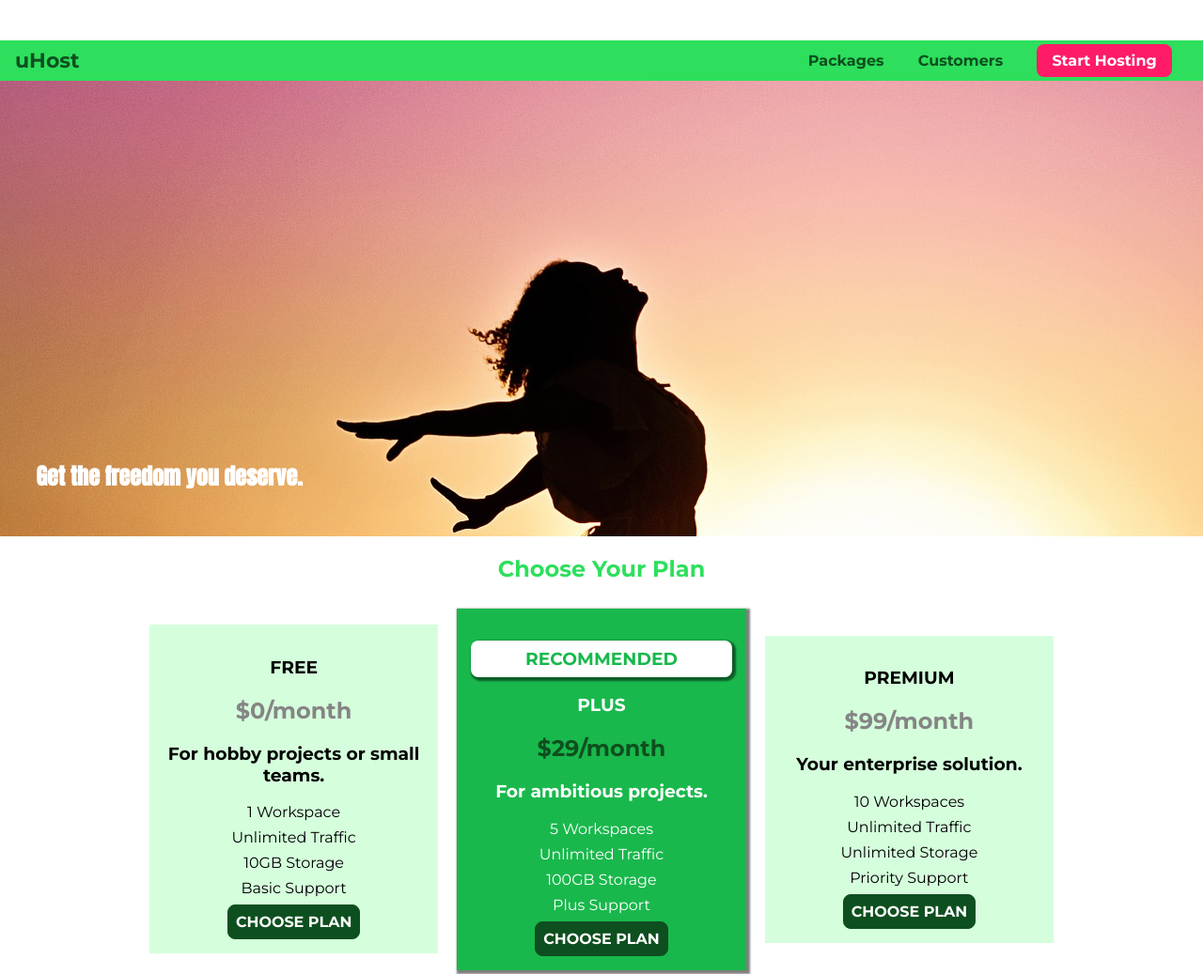
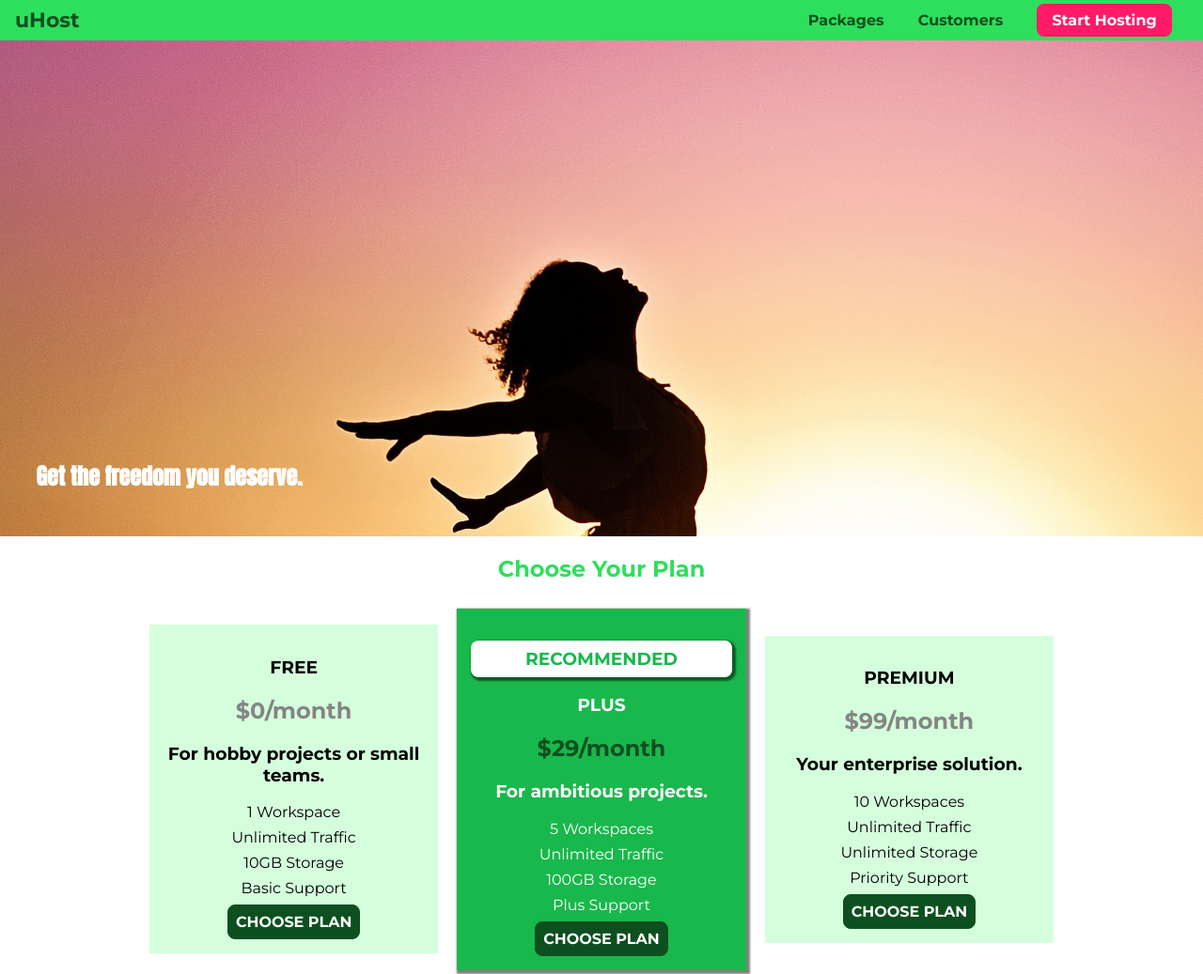
Before and after one commit to Parth-Kasrale/uHost-Website, a plain HTML site: page index.html in a window 1280 px wide. Shown: the top 1037 px of the page at 94% size. Drawn offline with Linux system fonts and the light colour scheme.

Commit message:
Modified shared.css

```diff
--- a/shared.css
+++ b/shared.css
@@ -4,6 +4,9 @@
   background: #2ddf5c;
   z-index: 1;
   padding: 8px 16px;
+  top: 0;
+  left: 0;
+  z-index: 1;
 }
 
 .main-header > div {
```
